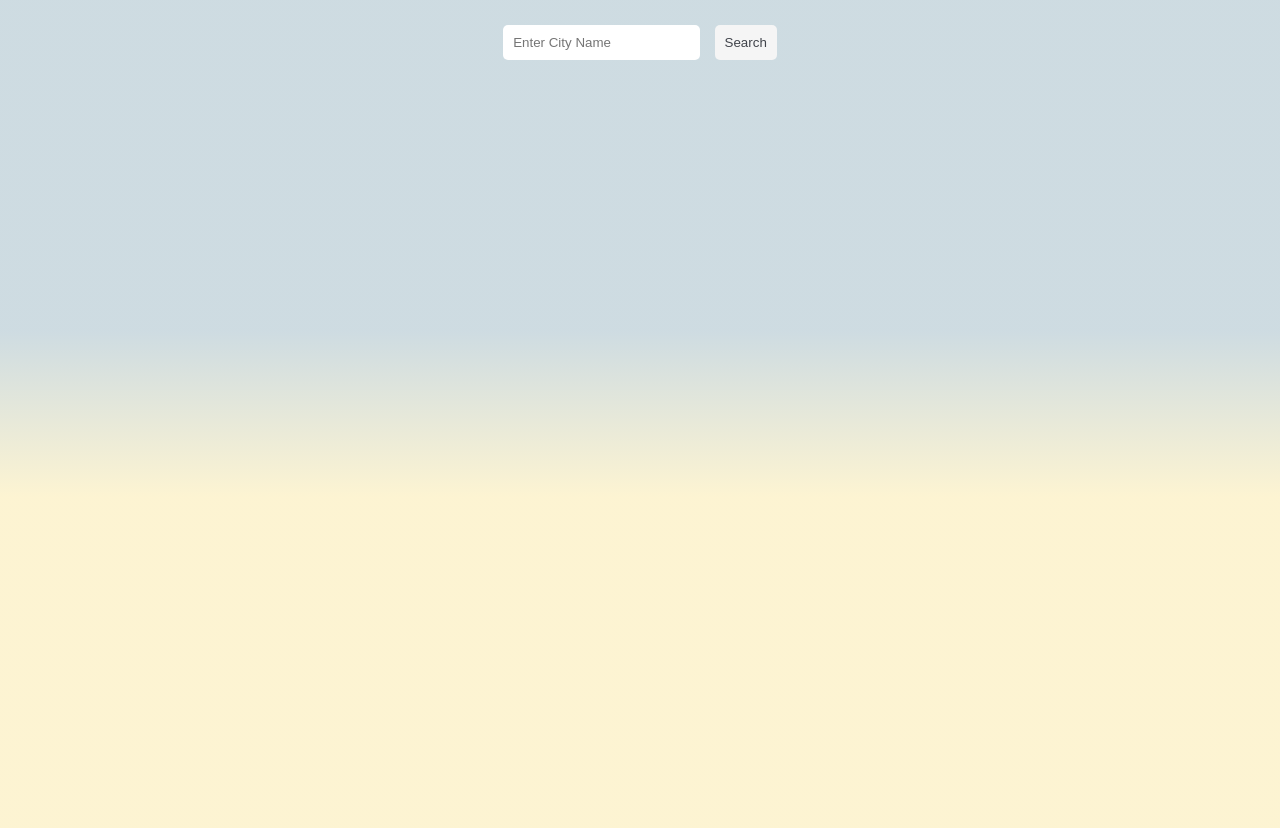
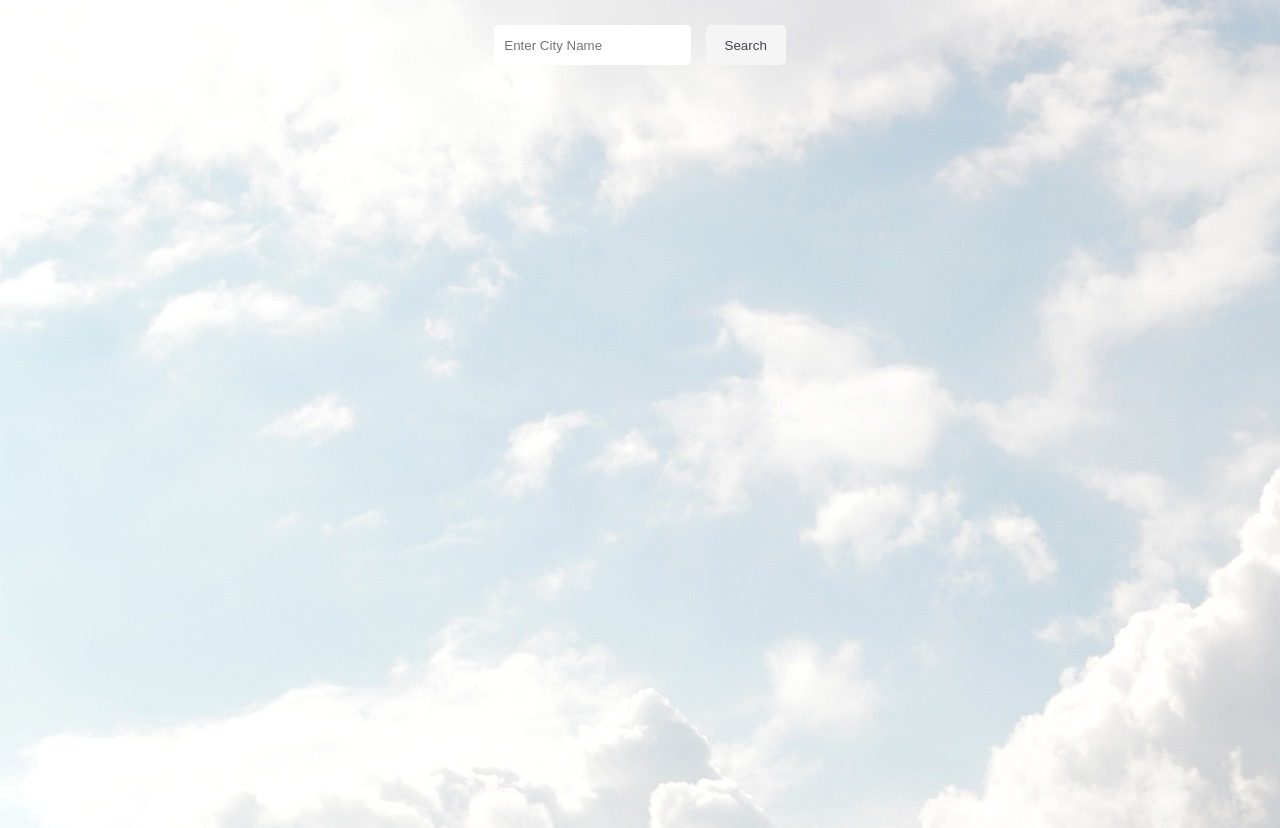
Before and after one commit to MagdalenaaS/WeatherApp, a Django app: page / in a window 1280 px wide. Run offline with Django 4.2, Linux system fonts and the light colour scheme.

Commit message:
update CSS changes

```diff
--- a/weatherproject/static/styles.css
+++ b/weatherproject/static/styles.css
@@ -1,8 +1,7 @@
 @import url('https://fonts.googleapis.com/css?family=Dosis|Quicksand');
 
 body {
-  background: rgb(173,196,206);
-  background: linear-gradient(180deg, rgba(173,196,206,0.6012998949579832) 40%, rgba(251,236,178,0.5844931722689075) 60%);
+  background-image: url(clouds.jpg);
   color: #41444B;
   font-family: Quicksand;
   height: 100vh;
@@ -18,7 +17,8 @@ input[type="text"] {
   margin-bottom: 2px;
   border: none;
   border-radius: 5px;
-  height: auto;
+  height: 20px;
+  width: auto;
 }
 
 .button {
@@ -29,6 +29,8 @@ input[type="text"] {
   margin-bottom: 2px;
   border: none;
   border-radius: 5px;
+  height: 40px;
+  width: 80px;
 }
 
 img {
@@ -42,11 +44,12 @@ img {
 }
 
 .current-weather-container {
-  background-color: #FAF7F0;
+  background-color: #FAF8ED;
   padding: 20px;
   margin: 10px auto;
   max-width: 400px;
   border-radius: 10px;
+  box-shadow: 0 0 10px rgba(0, 0, 0, 0.1);
 }
 
 .centered-heading {
@@ -63,7 +66,7 @@ img {
 .forecast-box {
   width: calc(100% / 5 - 20px);
   box-sizing: border-box;
-  background-color: #F6F6F6;
+  background-color: #FFECC7;
   border-radius: 5px;
   box-shadow: 0 0 10px rgba(0, 0, 0, 0.1);
   padding: 10px;
```
Also changed, not shown: weatherproject/static/clouds.jpg (added).
